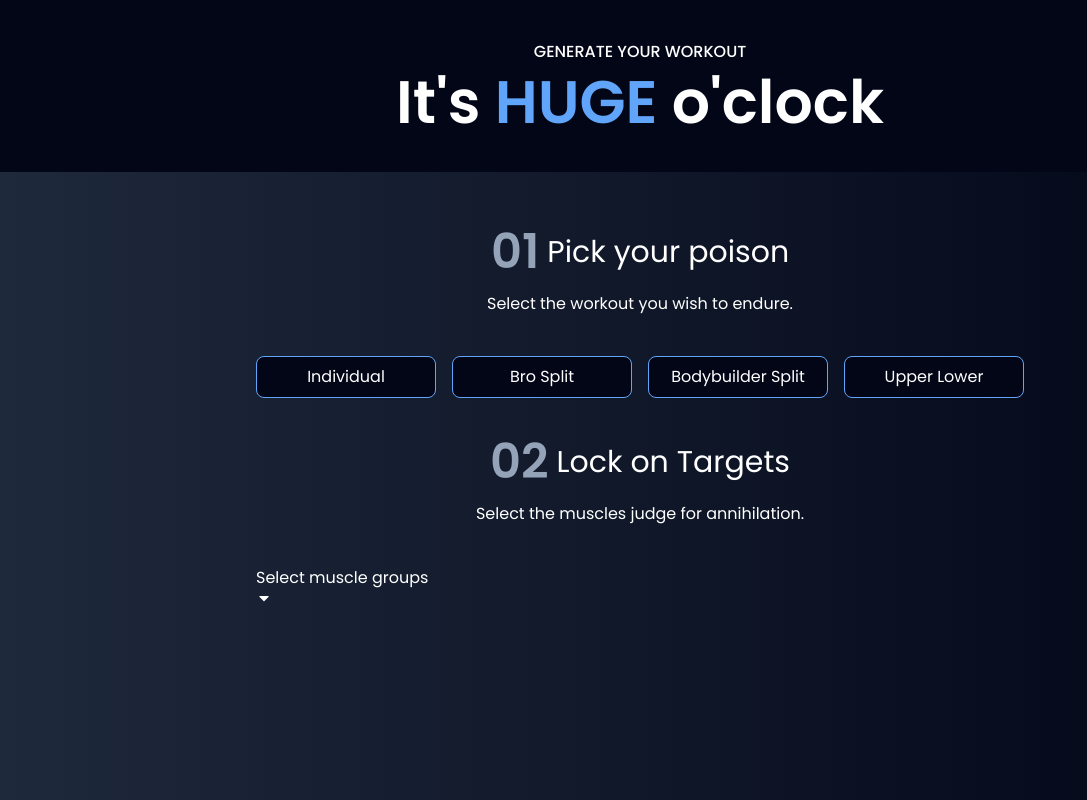
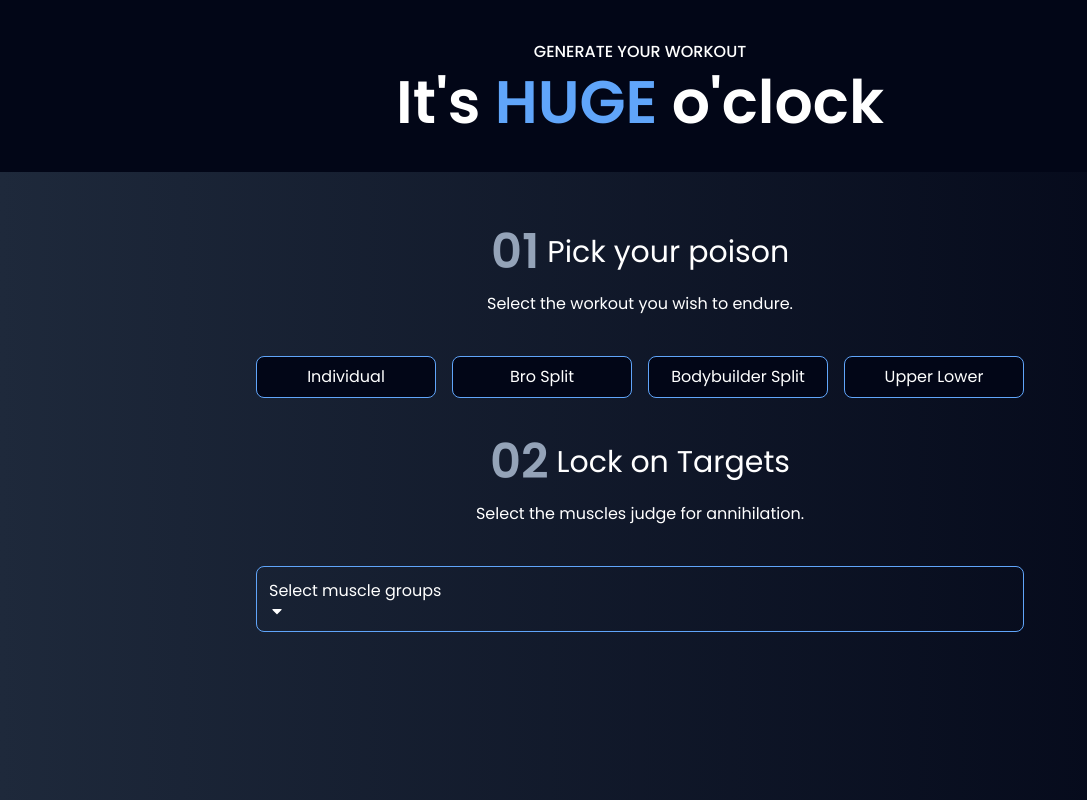
Before and after one commit to aadarshraj02/Gym-app, a React (Vite) app: page / in a window 1280 px wide. Shown: the part 800-1600 px from the top of the page, without its empty margins (0-1087 px from the left). Built offline with nearby package versions, Linux system fonts and the light colour scheme.

Commit message:
styled div

```diff
--- a/src/components/Generator.jsx
+++ b/src/components/Generator.jsx
@@ -43,7 +43,7 @@ const Generator = () => {
         title={"Lock on Targets"}
         description={"Select the muscles judge for annihilation."}
       />
-      <div className="">
+      <div className="bg-slate-850 p-3 border border-solid border-blue-400 rounded-lg">
         <div>
           <p>Select muscle groups</p>
           <FaCaretDown />
```
